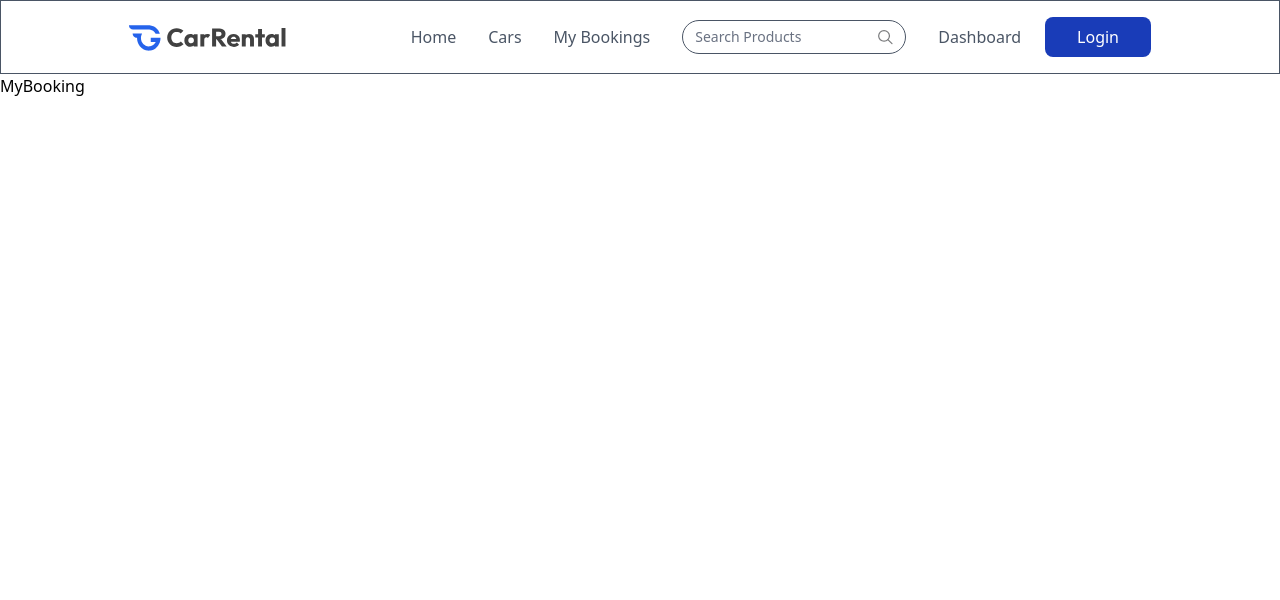
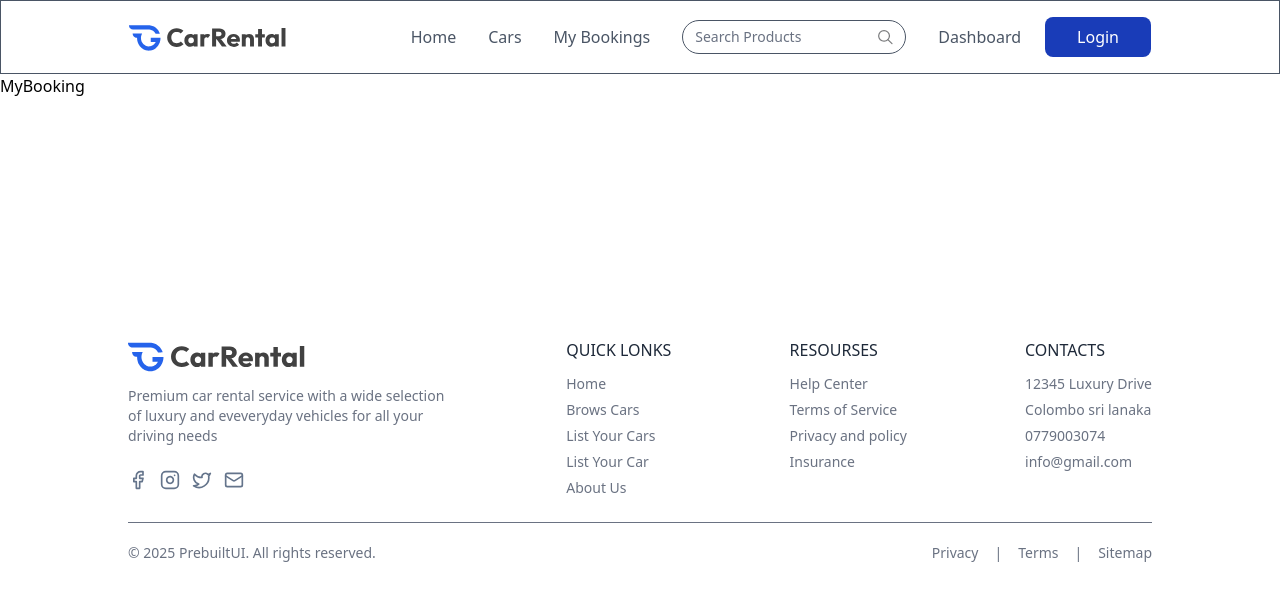
Before and after one commit to alasaneeth/car-rental-mern-application, a React (Vite) app in the folder frontend/: page /my-bookings in a window 1280 px wide. Shown: the top 600 px of the page. Built offline with nearby package versions, Linux system fonts and the light colour scheme.

Commit message:
Feat: Footer

```diff
--- a/frontend/src/App.jsx
+++ b/frontend/src/App.jsx
@@ -5,6 +5,7 @@
 import CarDetails from './pages/CarDetails'
 import Cars from './pages/Cars'
 import MyBooking from './pages/MyBooking'
+import Footer from './components/Footer'
 
 const App = () => {
   const [showLogin, setShowLogin] = useState(false)
@@ -18,6 +19,8 @@
       <Route path='/cars' element={<Cars/>}/>
       <Route path='/my-bookings' element={<MyBooking/>}/>
      </Routes>
+     {!isOwnerPath && <Footer/>}
+
     </div>
   )
 }
--- /dev/null
+++ b/frontend/src/components/Footer.jsx
@@ -0,0 +1,68 @@
+import React from 'react'
+import { assets } from '../assets/assets'
+
+const Footer = () => {
+  return (
+     <div className='px-6 md:px-16 lg:px-24 xl:px-32 mt-60 text-sm text-gray-500'>
+            <div className='flex flex-wrap justify-between gap-12 md:gap-8 pb-6 border-borderColor border-b'>
+                <div >
+                    <img src={assets.logo} alt="logo" className='h-8 md:h-9' />
+                    <p className='max-w-80 mt-3'>
+                        Premium car rental service with a wide selection of luxury and eveveryday vehicles for all your driving needs
+                    </p>
+                    <div className='flex items-center gap-3 mt-6'>
+                       <a href='' className='w-5 h-5'><img src={assets.facebook_logo}/></a>
+                       <a href='' className='w-5 h-5'><img src={assets.instagram_logo}/></a>
+                       <a href='' className='w-5 h-5'><img src={assets.twitter_logo}/></a>
+                       <a href='' className='w-5 h-5'><img src={assets.gmail_logo}/></a>
+                    </div>
+                </div>
+
+                <div>
+                    <h2 className='text-base font-medium text-gray-800 uppercase'>QUICK LONKS</h2>
+                    <ul className='mt-3 flex flex-col gap-1.5 text-sm'>
+                        <li><a href="#">Home</a></li>
+                        <li><a href="#">Brows Cars</a></li>
+                        <li><a href="#">List Your Cars</a></li>
+                        <li><a href="#">List Your Car</a></li>
+                        <li><a href="#">About Us</a></li>
+                    </ul>
+                </div>
+                     <div>
+                    <h2 className='text-base font-medium text-gray-800 uppercase'>Resourses</h2>
+                    <ul className='mt-3 flex flex-col gap-1.5 text-sm'>
+                        <li><a href="#">Help Center</a></li>
+                        <li><a href="#">Terms of Service</a></li>
+                        <li><a href="#">Privacy and policy</a></li>
+                        <li><a href="#">Insurance</a></li>
+                    </ul>
+                </div>
+
+
+                  <div>
+                    <h2 className='text-base font-medium text-gray-800 uppercase'>Contacts</h2>
+                    <ul className='mt-3 flex flex-col gap-1.5 text-sm'>
+                        <li><a href="#">12345 Luxury Drive</a></li>
+                        <li><a href="#">Colombo sri lanaka</a></li>
+                        <li><a href="#">0779003074</a></li>
+                        <li><a href="#">info@gmail.com</a></li>
+                    </ul>
+                </div>
+
+            </div>
+
+            <div className='flex flex-col md:flex-row gap-2 items-center justify-between py-5'>
+                <p>© {new Date().getFullYear()} <a href="https://prebuiltui.com">PrebuiltUI</a>. All rights reserved.</p>
+                <ul className='flex items-center gap-4'>
+                    <li><a href="#">Privacy</a></li>
+                    <li>|</li>
+                    <li><a href="#">Terms</a></li>
+                    <li>|</li>
+                    <li><a href="#">Sitemap</a></li>
+                </ul>
+            </div>
+        </div>
+  )
+}
+
+export default Footer
```
